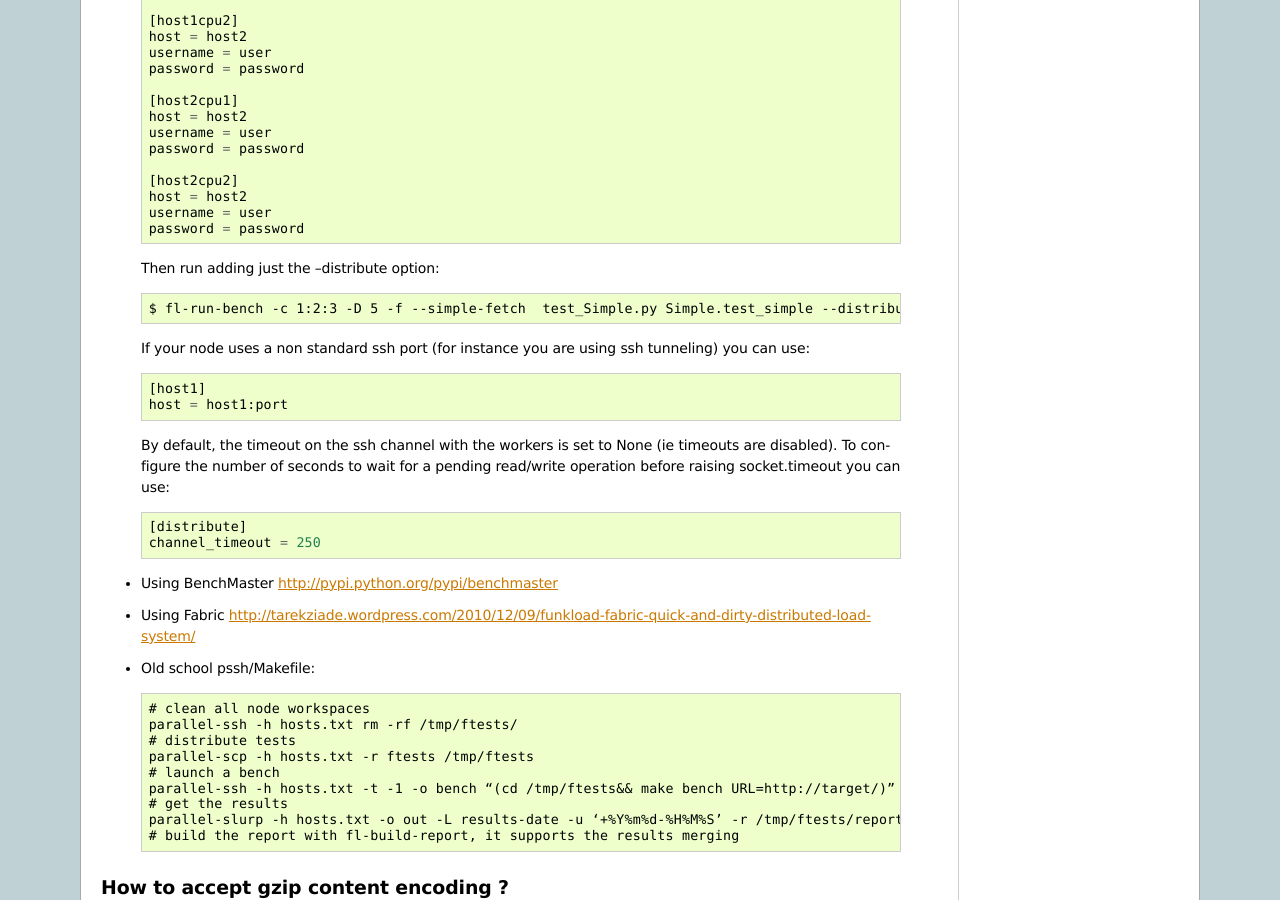
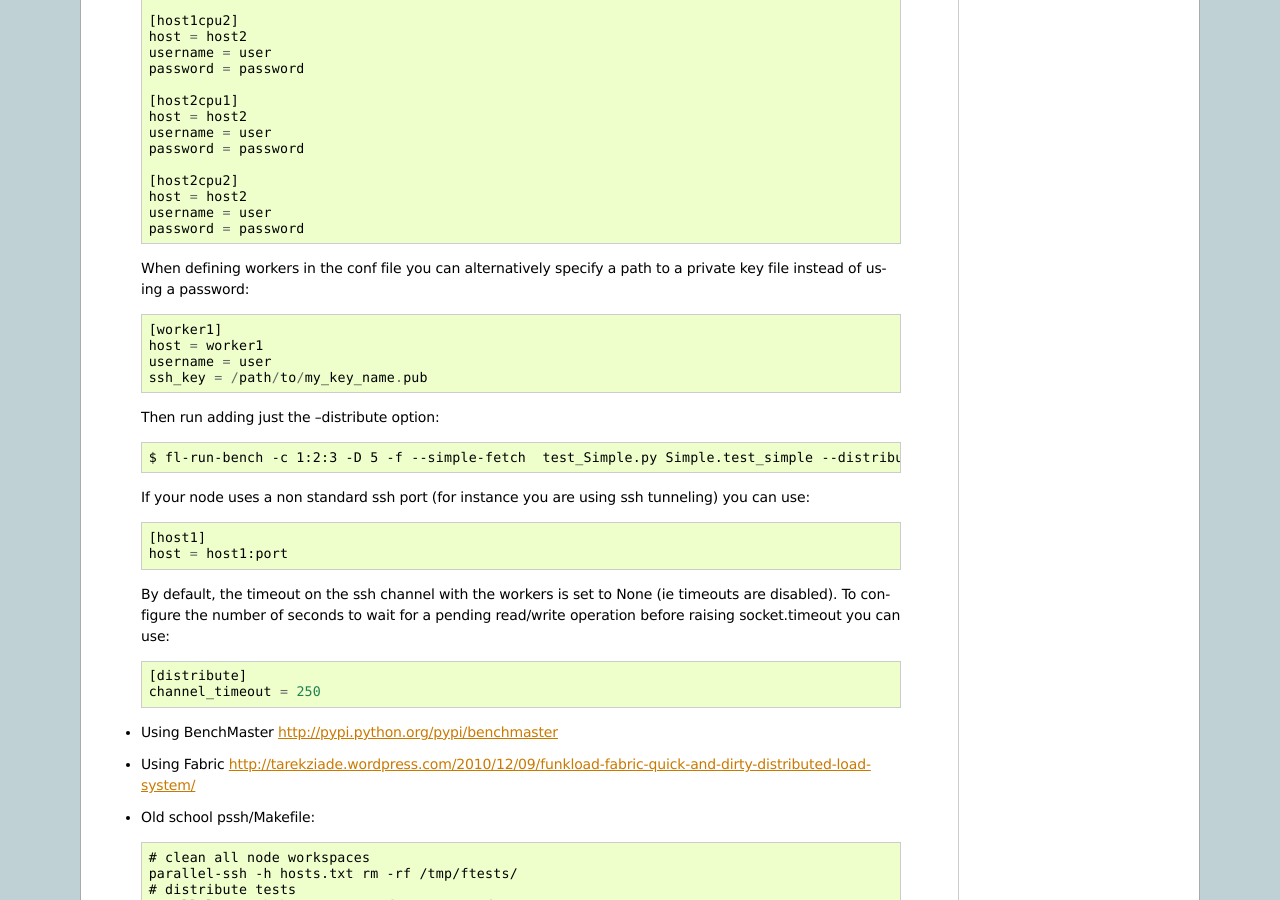
Before and after one commit to nuxeo/FunkLoad, a Sphinx documentation site: the page built from doc/source/faq.rst, in a window 1280 px wide and 900 px high, scrolled down 2827 px. Built offline with Sphinx 7.4.7, drawn with Linux system fonts in a browser that asks for light colours.

Commit message:
update docs

```diff
--- a/doc/source/faq.rst
+++ b/doc/source/faq.rst
@@ -198,6 +198,14 @@ There are many ways:
       username = user
       password = password
 
+  When defining workers in the conf file you can alternatively specify a path to a private key file
+  instead of using a password::
+
+      [worker1]
+      host = worker1
+      username = user
+      ssh_key = /path/to/my_key_name.pub
+
   Then run adding just the --distribute option::
 
       $ fl-run-bench -c 1:2:3 -D 5 -f --simple-fetch  test_Simple.py Simple.test_simple --distribute -u http://target/
```
